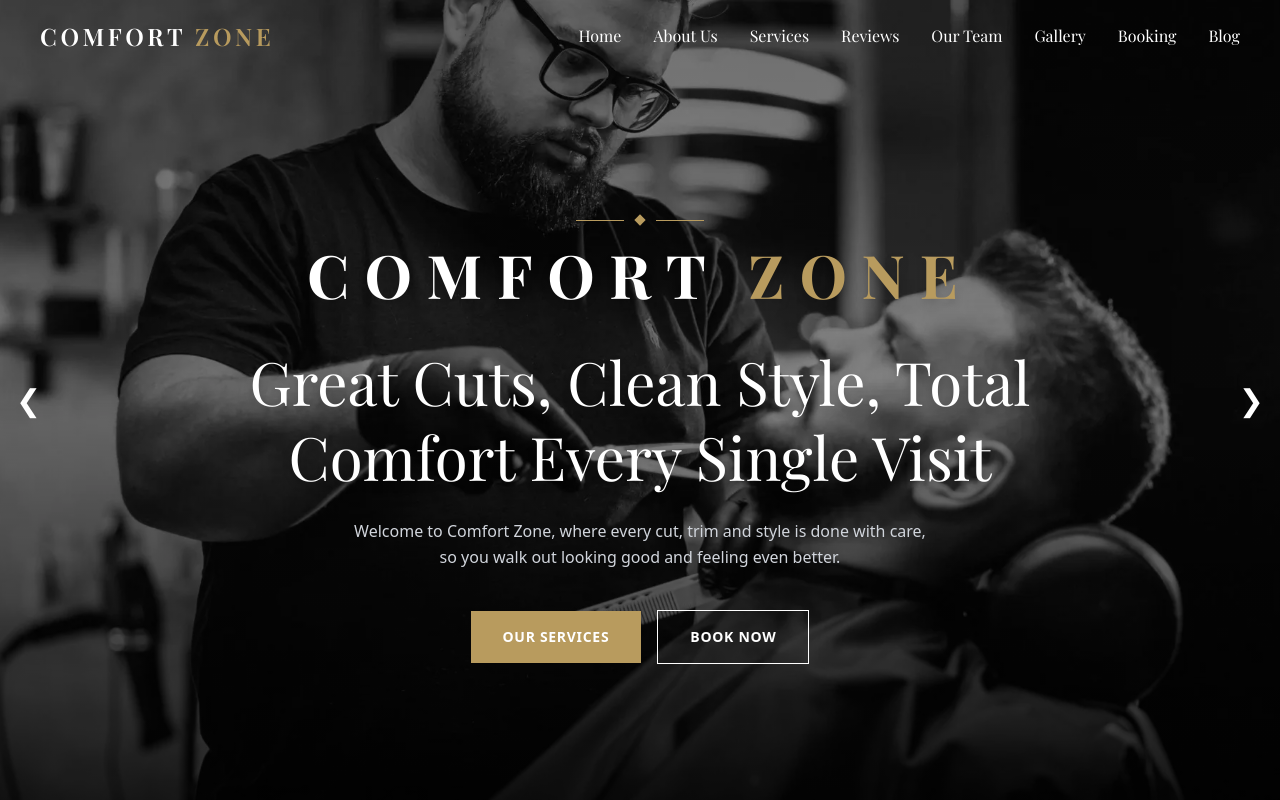
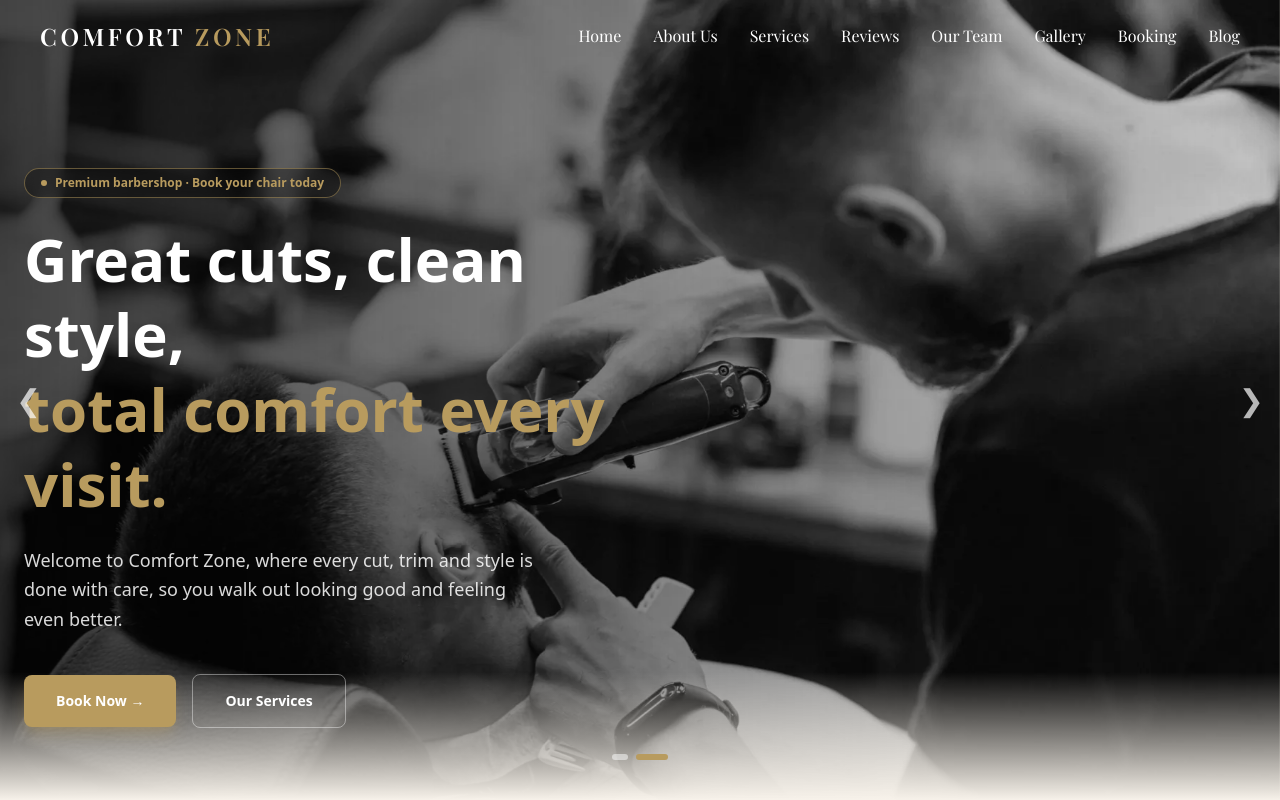
Before and after one commit to Rafiu-Olajumoke01/comfortzone, a Next.js app: page / in a window 1280 px wide. Shown: the top 800 px of the page. Built offline with nearby package versions, Linux system fonts and the light colour scheme.

Commit message:
Add activities feature

```diff
--- a/app/globals.css
+++ b/app/globals.css
@@ -1 +1,16 @@
 @import "tailwindcss";
+
+@theme {
+  --color-cream: #F7F2EA;
+  --color-surface: #FFFFFF;
+  --color-ink: #2B2118;
+  --color-muted: #6E6256;
+  --color-gold: #B89B5E;
+  --color-gold-dark: #8F6F2E;
+  --color-gold-hover: #A38650;
+}
+
+body {
+  background-color: var(--color-cream);
+  color: var(--color-ink);
+}
--- a/app/hero/page.jsx
+++ b/app/hero/page.jsx
@@ -3,10 +3,7 @@
 import { useEffect, useState } from "react";
 import Image from "next/image";
 import Link from "next/link";
-import { Playfair_Display } from "next/font/google";
 import Navbar from "@/components/Navbar/Navbar";
-
-const playfair = Playfair_Display({ subsets: ["latin"], weight: ["400", "500", "700"] });
 
 const slides = ["/banner-4.webp", "/banner-3.webp"];
 
@@ -16,7 +13,7 @@ export default function Hero() {
   useEffect(() => {
     const timer = setTimeout(() => {
       setIndex((i) => (i + 1) % slides.length);
-    }, 7000);
+    }, 6000);
     return () => clearTimeout(timer);
   }, [index]);
 
@@ -26,71 +23,73 @@ export default function Hero() {
   return (
     <>
       <Navbar />
-      <section className="relative flex min-h-screen items-center justify-center overflow-hidden">
+      <section className="relative flex min-h-screen items-center overflow-hidden">
         {slides.map((src, i) => (
           <div
             key={src}
-            className={`absolute inset-0 transition-opacity duration-1000 ${
+            className={`absolute inset-0 transition-opacity duration-700 ${
               i === index ? "opacity-100" : "opacity-0"
             }`}
+            aria-hidden={i !== index}
           >
             <Image
               src={src}
-              alt="Comfort Zone"
+              alt="Barber giving a precision haircut at Comfort Zone"
               fill
-              priority={i === 0}
+              priority
+              sizes="100vw"
+              quality={70}
               className="object-cover"
             />
           </div>
         ))}
 
-        <div className="absolute inset-0 bg-gradient-to-b from-black/50 via-black/40 to-black/80" />
+        {/* darker on the left where the text sits, lighter on the right */}
+        <div className="absolute inset-0 bg-gradient-to-r from-black/70 via-black/40 to-black/10" />
 
-        <div className="relative z-10 flex flex-col items-center px-6 pt-20 text-center text-white">
-          <div className="flex items-center gap-3">
-            <div className="h-px w-12 bg-[#B89B5E]" />
-            <div className="h-2 w-2 rotate-45 bg-[#B89B5E]" />
-            <div className="h-px w-12 bg-[#B89B5E]" />
-          </div>
+        {/* soft fade into the cream page below */}
+        <div className="absolute inset-x-0 bottom-0 h-32 bg-gradient-to-b from-transparent to-cream" />
 
-          <span
-            className={`${playfair.className} mt-5 text-4xl font-bold uppercase tracking-[0.25em] drop-shadow-lg md:text-6xl`}
-          >
-            Comfort <span className="text-[#B89B5E]">Zone</span>
+        <div className="relative z-10 mx-auto w-full max-w-7xl px-6 pt-24">
+          <div className="max-w-2xl">
+            <span className="inline-flex items-center gap-2 rounded-full border border-gold/50 bg-black/30 px-4 py-1.5 text-xs font-semibold text-gold backdrop-blur">
+              <span className="h-1.5 w-1.5 rounded-full bg-gold" />
+              Premium barbershop · Book your chair today
             </span>
 
-          <h1
-            className={`${playfair.className} mt-10 max-w-4xl text-4xl font-normal leading-tight drop-shadow-lg md:text-6xl`}
-          >
-            Great Cuts, Clean Style, Total Comfort Every Single Visit
+            <h1 className="mt-6 text-4xl font-bold leading-tight text-white md:text-6xl">
+              Great cuts, clean style,
+              <span className="block text-gold">total comfort every visit.</span>
             </h1>
 
-          <p className="mt-6 max-w-xl text-base leading-relaxed text-gray-300">
+            <p className="mt-6 max-w-lg text-base leading-relaxed text-white/85 md:text-lg">
               Welcome to Comfort Zone, where every cut, trim and style is done with
               care, so you walk out looking good and feeling even better.
             </p>
 
-          <div className="mt-10 flex flex-wrap items-center justify-center gap-4">
+            <div className="mt-10 flex flex-wrap items-center gap-4">
+              <Link
+                href="/booking"
+                className="rounded-lg bg-gold px-8 py-4 text-sm font-semibold text-white shadow-lg shadow-gold/30 transition-colors hover:bg-gold-hover"
+              >
+                Book Now →
+              </Link>
               <Link
                 href="/services"
-              className="bg-[#B89B5E] px-8 py-4 text-sm font-semibold uppercase tracking-wider text-white transition-colors hover:bg-[#a38650]"
+                className="rounded-lg border border-white/40 px-8 py-4 text-sm font-semibold text-white transition-colors hover:bg-white hover:text-ink"
               >
                 Our Services
               </Link>
-            <Link
-              href="/booking"
-              className="border border-white px-8 py-4 text-sm font-semibold uppercase tracking-wider text-white transition-colors hover:bg-white hover:text-black"
-            >
-              Book Now
-            </Link>
+            </div>
           </div>
         </div>
 
+        {/* arrows (desktop) */}
         <button
           type="button"
           onClick={prev}
           aria-label="Previous slide"
-          className="absolute left-4 top-1/2 z-10 -translate-y-1/2 text-3xl text-white hover:text-[#B89B5E]"
+          className="absolute left-4 top-1/2 z-10 hidden -translate-y-1/2 text-3xl text-white/70 transition-colors hover:text-gold md:block"
         >
           &#10094;
         </button>
@@ -98,10 +97,25 @@ export default function Hero() {
           type="button"
           onClick={next}
           aria-label="Next slide"
-          className="absolute right-4 top-1/2 z-10 -translate-y-1/2 text-3xl text-white hover:text-[#B89B5E]"
+          className="absolute right-4 top-1/2 z-10 hidden -translate-y-1/2 text-3xl text-white/70 transition-colors hover:text-gold md:block"
         >
           &#10095;
         </button>
+
+        {/* slide dots */}
+        <div className="absolute bottom-10 left-1/2 z-10 flex -translate-x-1/2 gap-2">
+          {slides.map((_, i) => (
+            <button
+              key={i}
+              type="button"
+              onClick={() => setIndex(i)}
+              aria-label={`Go to slide ${i + 1}`}
+              className={`h-1.5 rounded-full transition-all duration-300 ${
+                i === index ? "w-8 bg-gold" : "w-4 bg-white/50 hover:bg-white/80"
+              }`}
+            />
+          ))}
+        </div>
       </section>
     </>
   );
--- a/components/Review/Review.jsx
+++ b/components/Review/Review.jsx
@@ -1,19 +1,16 @@
-"use client";
-
-import { useEffect, useRef, useState } from "react";
 import { Playfair_Display } from "next/font/google";
 
 const playfair = Playfair_Display({ subsets: ["latin"], weight: ["400", "500", "700"] });
 
 const reviews = [
   {
-    name: "Daniel Cooper",
+    name: "Ibrahim Adisa",
     service: "Modern Fade",
     rating: 5,
     text: "Great service from start to finish. The barber understood the style I wanted and delivered a clean cut. You can really tell they care about quality.",
   },
   {
-    name: "Oliver Bennett",
+    name: "Mutiu Shola",
     service: "Classic Haircut",
     rating: 5,
     text: "The atmosphere is relaxed, the service is excellent, and the haircut always comes out looking fresh. Definitely my favourite barbershop in town.",
@@ -27,56 +24,29 @@ const reviews = [
 ];
 
 const Reviews = () => {
-  const sectionRef = useRef(null);
-  const [progress, setProgress] = useState(0);
-
-  useEffect(() => {
-    const onScroll = () => {
-      const el = sectionRef.current;
-      if (!el) return;
-      const { top, height } = el.getBoundingClientRect();
-      const scrollable = height - window.innerHeight;
-      setProgress(Math.min(Math.max(-top / scrollable, 0), 1));
-    };
-    onScroll();
-    window.addEventListener("scroll", onScroll, { passive: true });
-    return () => window.removeEventListener("scroll", onScroll);
-  }, []);
-
-  const index = Math.round(progress * (reviews.length - 1));
-
   return (
     <section
       id="reviews"
-      ref={sectionRef}
-      className="relative h-[300vh] bg-cover bg-fixed bg-center"
+      className="relative overflow-x-hidden bg-cover bg-fixed bg-center"
       style={{ backgroundImage: "url('/banner-3.webp')" }}
     >
       <div className="absolute inset-0 bg-black/55" />
       <div className="pointer-events-none absolute inset-x-0 top-0 h-48 bg-gradient-to-b from-[#15110E] to-transparent" />
       <div className="pointer-events-none absolute inset-x-0 bottom-0 h-48 bg-gradient-to-t from-[#15110E] to-transparent" />
 
-      <div className="sticky top-0 flex h-screen items-center overflow-hidden">
-
-        <div className="relative z-10 mx-auto w-full max-w-5xl px-6">
-          <div className="overflow-hidden">
+      <div className="relative z-10 mx-auto max-w-5xl px-6 py-24">
+        {reviews.map((review) => (
           <div
-              className="flex"
-              style={{
-                transform: `translateX(-${progress * (reviews.length - 1) * 100}%)`,
-              }}
+            key={review.name}
+            data-aos="fade-left"
+            data-aos-duration="1000"
+            className="flex min-h-[70vh] flex-col justify-center text-white"
           >
-              {reviews.map((review) => (
-                <div key={review.name} className="w-full shrink-0 text-white">
-                  <span
-                    className={`${playfair.className} text-7xl leading-none text-[#B89B5E]`}
-                  >
+            <span className={`${playfair.className} text-7xl leading-none text-[#B89B5E]`}>
               &ldquo;
             </span>
 
-                  <p
-                    className={`${playfair.className} mt-2 text-2xl leading-relaxed md:text-4xl`}
-                  >
+            <p className={`${playfair.className} mt-2 text-2xl leading-relaxed md:text-4xl`}>
               {review.text}
             </p>
 
@@ -98,20 +68,6 @@ const Reviews = () => {
           </div>
         ))}
       </div>
-          </div>
-
-          <div className="mt-8 flex gap-3">
-            {reviews.map((review, i) => (
-              <div
-                key={review.name}
-                className={`h-2 w-8 transition-colors ${
-                  i === index ? "bg-[#B89B5E]" : "bg-white/40"
-                }`}
-              />
-            ))}
-          </div>
-        </div>
-      </div>
     </section>
   );
 };
```
Lines whose indentation alone changed are shown as unchanged.
